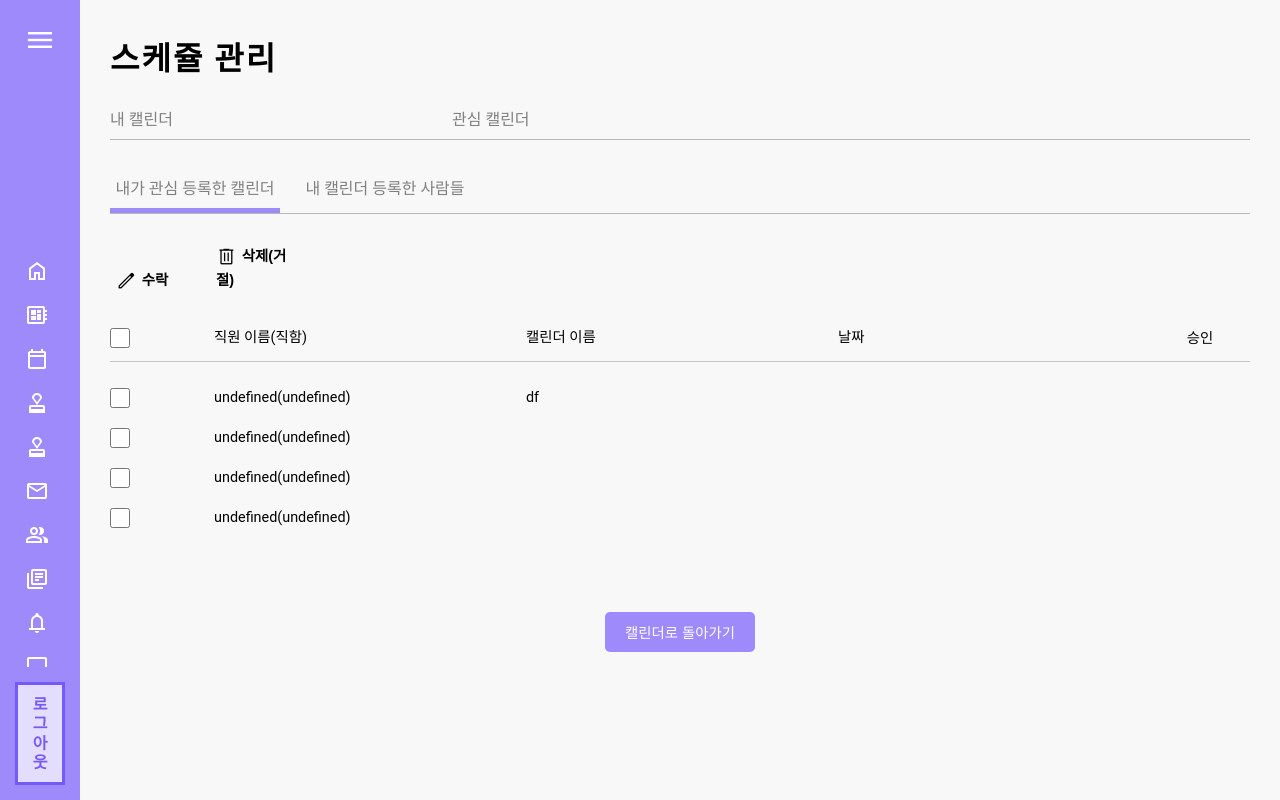
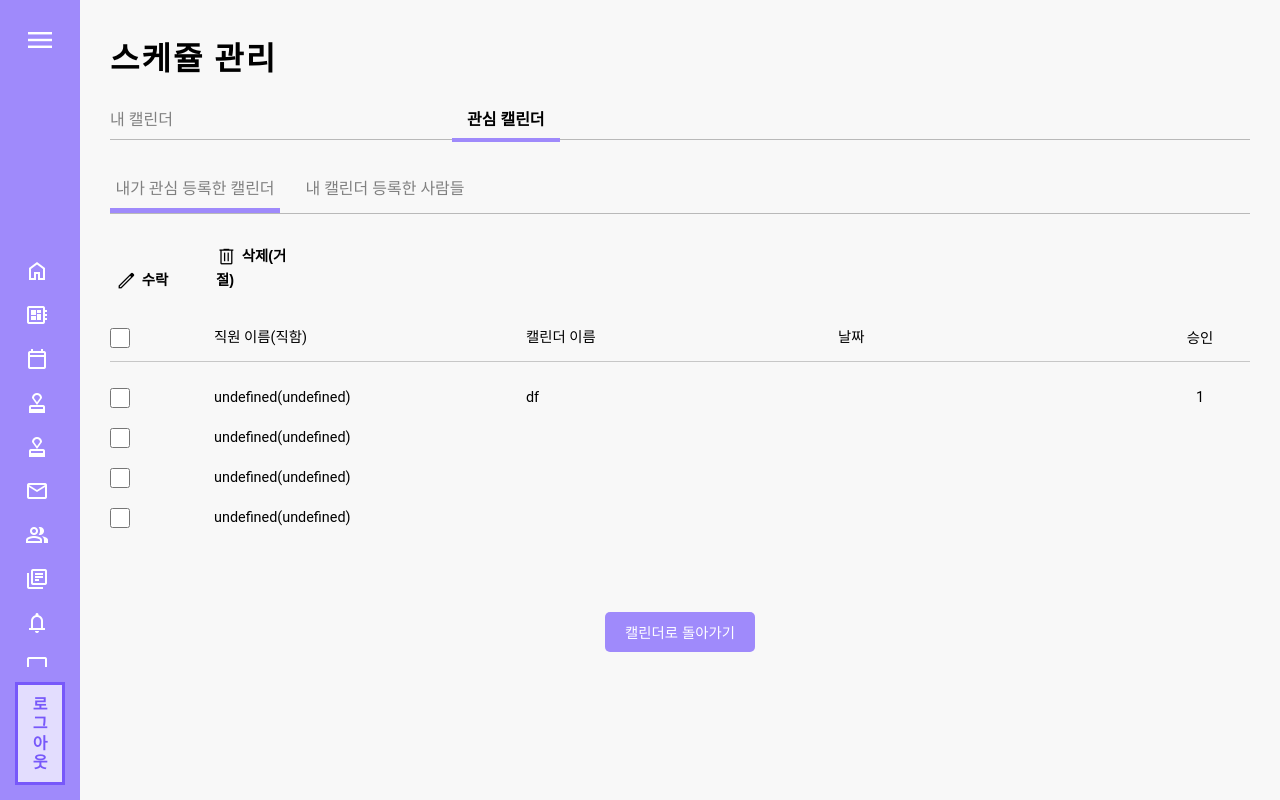
Before and after one commit to IMFOMATE/infomate_front, a React (Create React App) app: page /calendar/management/favorite/following in a window 1280 px wide. Built offline with nearby package versions, Linux system fonts and the light colour scheme.

Commit message:
캘린더 관리 기능 부분들 추가중

```diff
--- a/src/components/calendar/manage/CalendarMagnageFavoriteFollowerHeader.jsx
+++ b/src/components/calendar/manage/CalendarMagnageFavoriteFollowerHeader.jsx
@@ -1,20 +1,31 @@
+import { useContext, useEffect } from 'react';
 import CheckBox from '../../common/input/CheckBox';
-import InputEle from '../../common/input/Input';
 import CalendarManagefavoriteModifyMenu from './CalendarManagefavoriteModifyMenu';
 import styles from './calendarMagnageFavoriteFollowerHeader.module.css'
+import { ManageChkList } from '../../../layouts/FavoriteCalendarLayout';
 
-const CalendarMagnageFavoriteFollowerHeader = () => {
+const CalendarMagnageFavoriteFollowerHeader = ({checked}) => {
     const className  = [styles.fowHdGrid].join(' ');
+
+    const {chk, setChk} = useContext(ManageChkList);
+
+    useEffect(()=>{
+        setChk({favoriteAllChk:false});
+    },[])
+
+    const checkChangeHandler = e => {
+        setChk({favoriteAllChk:!chk.favoriteAllChk});
+    }
 
     return(
         <>
             <div>
-            <CalendarManagefavoriteModifyMenu />
+                <CalendarManagefavoriteModifyMenu />
             </div>
             <div className={className}>
                 <div>
                     <div>
-                        <CheckBox isChangeColor={true} />
+                        <CheckBox isChangeColor={true} checked={chk?.favoriteAllChk}  onClick={checkChangeHandler} />
                     </div>
                     <div>직원 이름(직함)</div>
                     <div>캘린더 이름</div>
--- a/src/components/calendar/manage/CalendarMagnageFavoriteItem.jsx
+++ b/src/components/calendar/manage/CalendarMagnageFavoriteItem.jsx
@@ -1,14 +1,14 @@
 import CheckBox from '../../common/input/CheckBox';
 import styles from './calendarMagnageFavoriteFollowerHeader.module.css'
 
-const CalendarMagnageFavoriteFollowerHeader = ({key, memberName, calendarName, approve, rank, state}) => {
+const CalendarMagnageFavoriteFollowerHeader = ({id, memberName, calendarName, approve, rank, state}) => {
     const className  = [styles.fowHdGrid].join(' ');
 
     return(
         <div className={className} style={{borderBottom:0, padding:'5px 0 5px 0'}} >
             <div>
                 <div>
-                    <CheckBox id={key} isChangeColor={true} />
+                    <CheckBox id={id} isChangeColor={true} />
                 </div>
                 <div>{`${memberName}(${rank})`}</div>
                 <div>{calendarName}</div>
--- a/src/components/calendar/manage/CalendarManageNavbar.jsx
+++ b/src/components/calendar/manage/CalendarManageNavbar.jsx
@@ -12,12 +12,12 @@ const CalendarManageNavbar = () => {
         <div className={styles.container}>
             <div>
                 <NavLink to='./mypage' style={{color:'gray'}}>
-                    <span className={currentMenu === 'mypage'? styles.select : ''}>내 캘린더</span>
+                    <span className={currentMenu === 'mypage' ||currentMenu === 'management' ? styles.select : ''}>내 캘린더</span>
                 </NavLink>
             </div>
             <div>
-                <NavLink to="./favorite" style={{color:'gray'}}>
-                    <span className={currentMenu === 'favorite'? styles.select : ''}> 관심 캘린더 </span>
+                <NavLink to="./favorite/following" style={{color:'gray'}}>
+                    <span className={currentMenu === 'favorite' || currentMenu === 'following'  || currentMenu === 'follower' ? styles.select : ''}> 관심 캘린더 </span>
                 </NavLink>
             </div>
         </div>
--- a/src/components/common/input/CheckBox.jsx
+++ b/src/components/common/input/CheckBox.jsx
@@ -6,7 +6,6 @@ const CheckBox  = (props) => {
 
     return (
         <input
-            key={props.id}
             type='checkBox'
             className={className}
             id={props?.id}
@@ -16,7 +15,8 @@ const CheckBox  = (props) => {
             onClick={props?.onClick}
             onChange={props?.onChange}
             style={props?.style}
-            defaultChecked={props.defaultChecked}
+            defaultChecked={props?.defaultChecked}
+            checked={props?.checked}
         />
     )
 }
--- a/src/layouts/FavoriteCalendarLayout.jsx
+++ b/src/layouts/FavoriteCalendarLayout.jsx
@@ -1,15 +1,26 @@
 import CalendarManageFavoriteNavbar from '../components/calendar/manage/CalendarManageFavoriteNavbar'
 import CalendarMagnageFavoriteFollowerHeader from '../components/calendar/manage/CalendarMagnageFavoriteFollowerHeader';
 import { Outlet } from 'react-router-dom';
+import { createContext, useState } from 'react';
+
+export const ManageChkList = createContext(null);
 
 const FavoriteCalendarLayout = () => {
+
+    const [chk ,setChk] = useState({
+        follwerAllChk: false,
+        follwiingAllChk: false,
+    })
+
     return (
         <>
-            <CalendarManageFavoriteNavbar />
-            <br/>
-            <CalendarMagnageFavoriteFollowerHeader />
-            <br/>
-            <Outlet />
+            <ManageChkList.Provider value={{chk, setChk}} >
+                <CalendarManageFavoriteNavbar />
+                <br/>
+                <CalendarMagnageFavoriteFollowerHeader />
+                <br/>
+                <Outlet />
+            </ManageChkList.Provider>
         </>
     );
 }
--- a/src/pages/calendar/CalendarNav.jsx
+++ b/src/pages/calendar/CalendarNav.jsx
@@ -93,7 +93,7 @@ const CalendarNav = () => {
             <br/>
             <br/>
             <div style={{margin: '20px 0'}}>
-                <ButtonSimple name='fav' text={'캘린더 설정'} onClick={()=> document.location.href='./calendar/management'} />
+                <ButtonSimple name='fav' text={'캘린더 설정'} onClick={()=> document.location.href='./calendar/management/mypage'} />
             </div>
         </div>
     )
--- a/src/pages/calendar/ScheduleDetailCreate.jsx
+++ b/src/pages/calendar/ScheduleDetailCreate.jsx
@@ -34,7 +34,7 @@ const ScheduleDetilaCreate = (props) => {
         addressRef.current.focus();
     }
 
-    const [attendUsers,setAttendUsers] = useState([
+    const [attendUsers, setAttendUsers] = useState([
         {name: '홍길동', id:1},
         {name: '홍길동', id:1},
         {name: '홍길동', id:1},
--- a/src/pages/calendar/management/FavoriteCalendarFollower.jsx
+++ b/src/pages/calendar/management/FavoriteCalendarFollower.jsx
@@ -1,14 +1,31 @@
 import styles from './favoriteCalendar.module.css'
 import CalendarMagnageFavoriteItem from '../../../components/calendar/manage/CalendarMagnageFavoriteItem';
+import { useContext, useEffect } from 'react';
+import { ManageChkList } from '../../../layouts/FavoriteCalendarLayout';
 
 const FavoriteCalendarFollower = () => {
+
+    const {chk, setChk} = useContext(ManageChkList);
+
+    useEffect(()=>{
+        console.log(chk);
+        setChk({favoriteAllChk:false})
+    },[])
+
     const data = [
         {calendarName:'테스트'},
         {},
     ];
     return (
         <>
-            {data.map((item)=> <CalendarMagnageFavoriteItem key={item?.id} memberName={item?.memberName} calendarName={item?.calendarName} approve={item?.approve} rank={item?.rank} state={item?.id}  />)}
+            {data.map((item)=> <CalendarMagnageFavoriteItem
+                                        key={item?.id}
+                                        memberName={item?.memberName}
+                                        calendarName={item?.calendarName}
+                                        approve={item?.approve}
+                                        rank={item?.rank}
+                                        state={item?.id}
+                                />)}
         </>
     );
 }
--- a/src/pages/calendar/management/FavoriteCalendarFollowing.jsx
+++ b/src/pages/calendar/management/FavoriteCalendarFollowing.jsx
@@ -1,11 +1,21 @@
+import { useContext, useEffect } from 'react';
 import CalendarMagnageFavoriteItem from '../../../components/calendar/manage/CalendarMagnageFavoriteItem';
 import styles from './favoriteCalendar.module.css';
+import { ManageChkList } from '../../../layouts/FavoriteCalendarLayout';
 
 
 const FavoriteCalendarFollowing = () => {
 
+    // const {follwerAllChk}
+
+    const {chk, setChk} = useContext(ManageChkList);
+
+    useEffect(()=>{
+        setChk({favoriteAllChk:false})
+    },[])
+
     const data = [
-        {calendarName:'df'},
+        {id:1, calendarName:'df'},
         {},
         {},
         {},
@@ -13,7 +23,14 @@ const FavoriteCalendarFollowing = () => {
 
     return (
         <>
-            {data.map((item)=> <CalendarMagnageFavoriteItem key={item?.id} memberName={item?.memberName} calendarName={item?.calendarName} approve={item?.approve} rank={item?.rank} state={item?.id}  />)}
+            {data.map((item, index)=> <CalendarMagnageFavoriteItem
+                                        key={index}
+                                        id={item?.id}
+                                        memberName={item?.memberName}
+                                        calendarName={item?.calendarName}
+                                        approve={item?.approve}
+                                        rank={item?.rank}
+                                        state={item?.id}  />)}
         </>
     );
 }
```
Also changed, not shown: src/pages/calendar/ScheduleSummaryCreate.jsx (+26 -4 lines).
